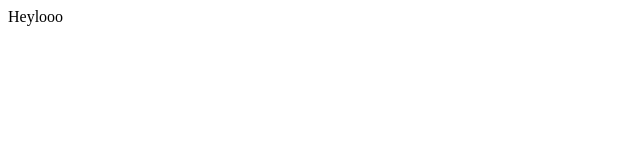
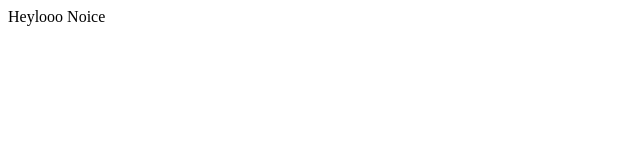
Before and after one commit to sharpMW/testing, a plain HTML site: page index.html in a window 1280 px wide. Shown: the full height of the page, 0-640 px from the left. Drawn offline with Linux system fonts and the light colour scheme.

Commit message:
new mac commit

```diff
--- a/index.html
+++ b/index.html
@@ -8,6 +8,7 @@
 </head>
 <body>
     Heylooo
+    Noice
     <script src="./app.js"></script>
 </body>
 </html>
```
